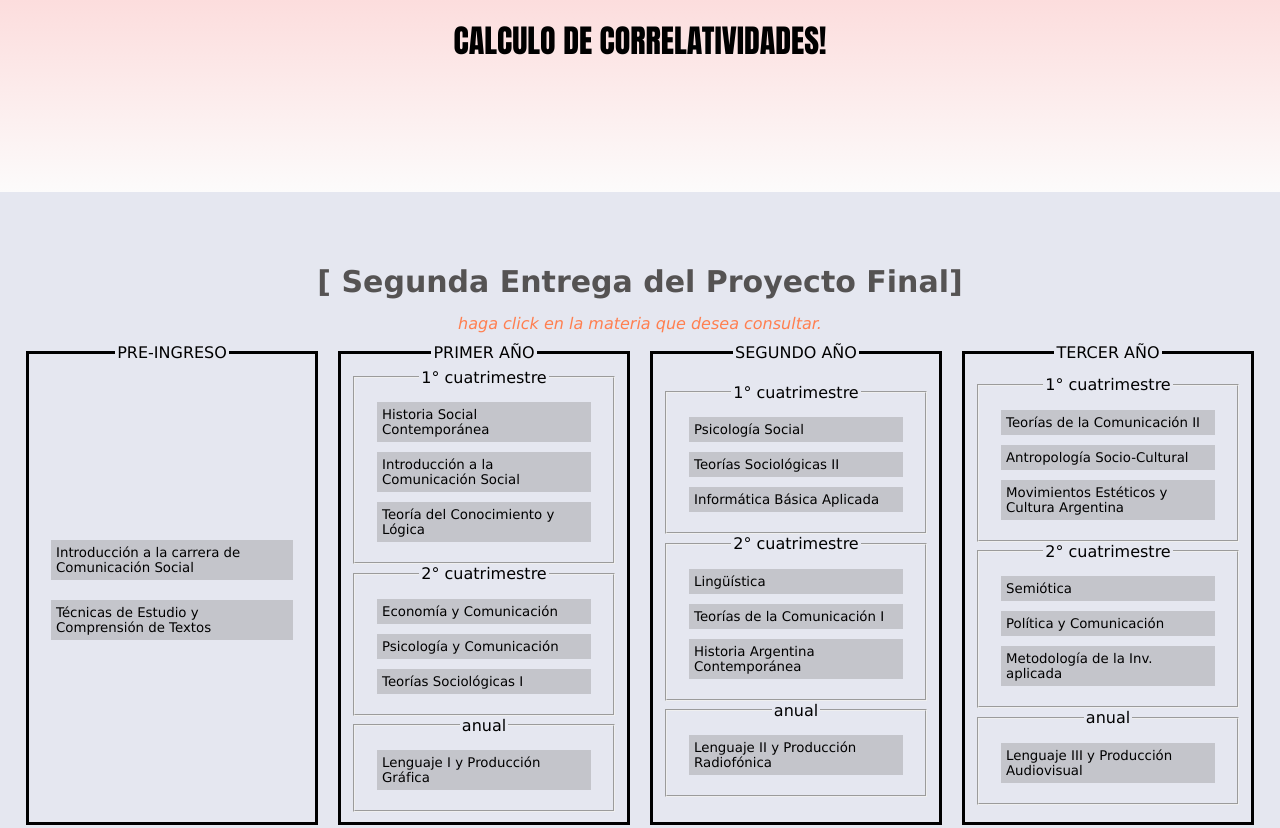
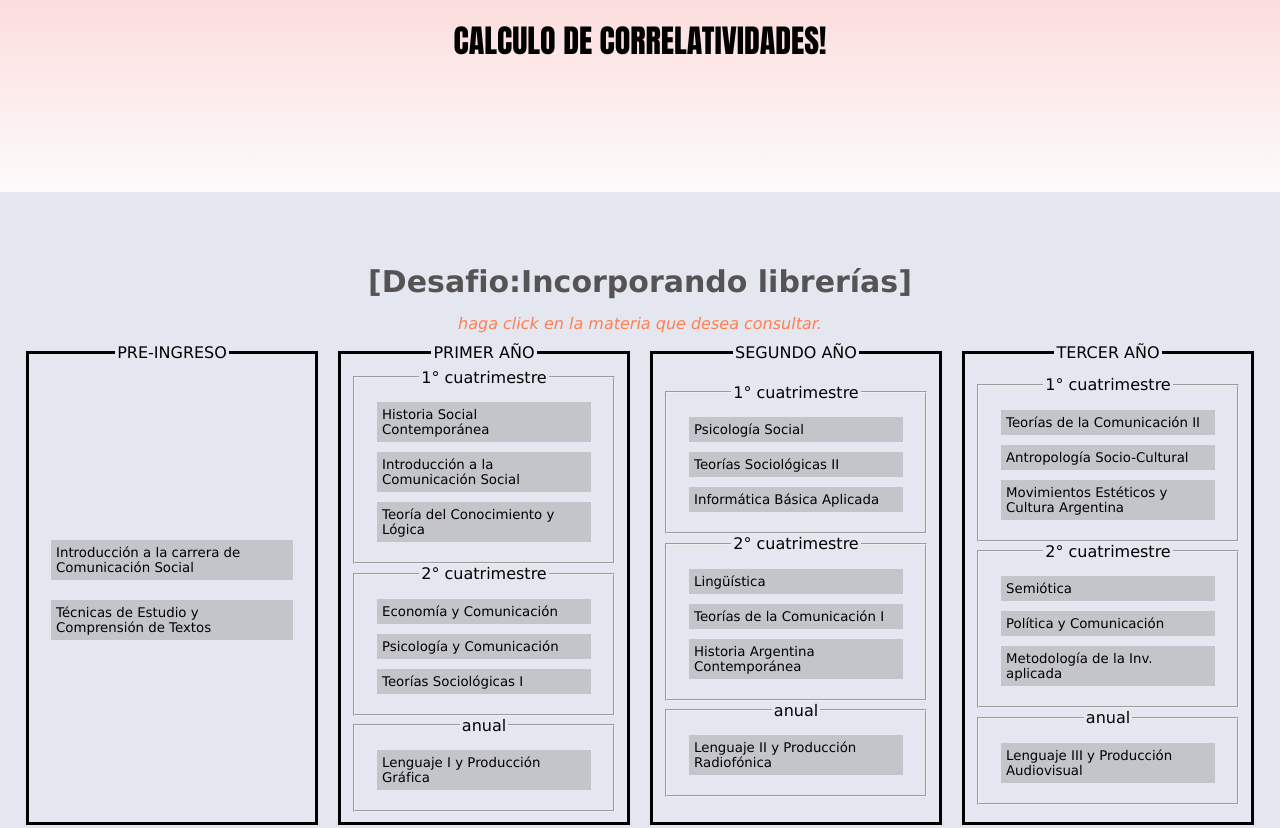
Before and after one commit to CarlosAltamiranoO/utilidades-fcc_Altamirano, a plain HTML site: page index.html in a window 1280 px wide. Shown: the top 828 px of the page. Drawn offline with Linux system fonts and the light colour scheme; some packages are replaced by stand-ins of ours; a script that the page names is missing.

Commit message:
se agrego titulo de entrega

```diff
--- a/index.html
+++ b/index.html
@@ -15,7 +15,7 @@
     </header>
 
     <main>
-        <h2>[ Segunda Entrega del Proyecto Final]</h2>
+        <h2>[Desafio:Incorporando librerías]</h2>
         <em>haga click en la materia que desea consultar. </em>
         <form action="">
             <section class="ConjuntoMaterias">
```
